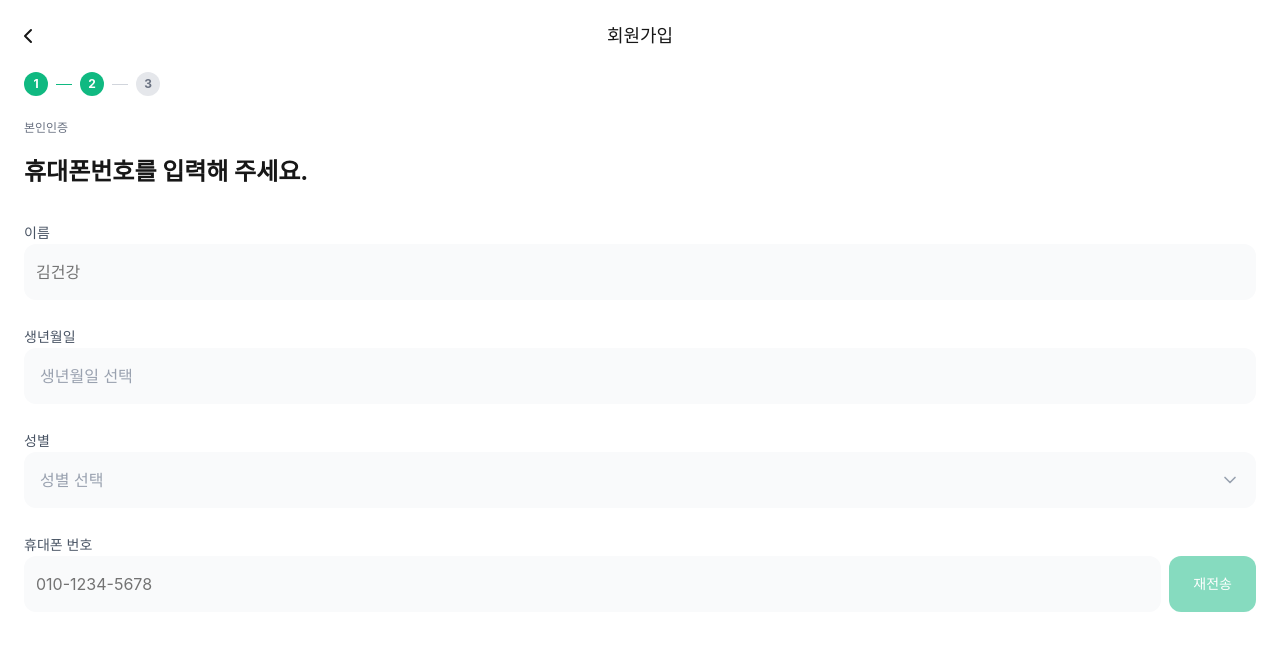
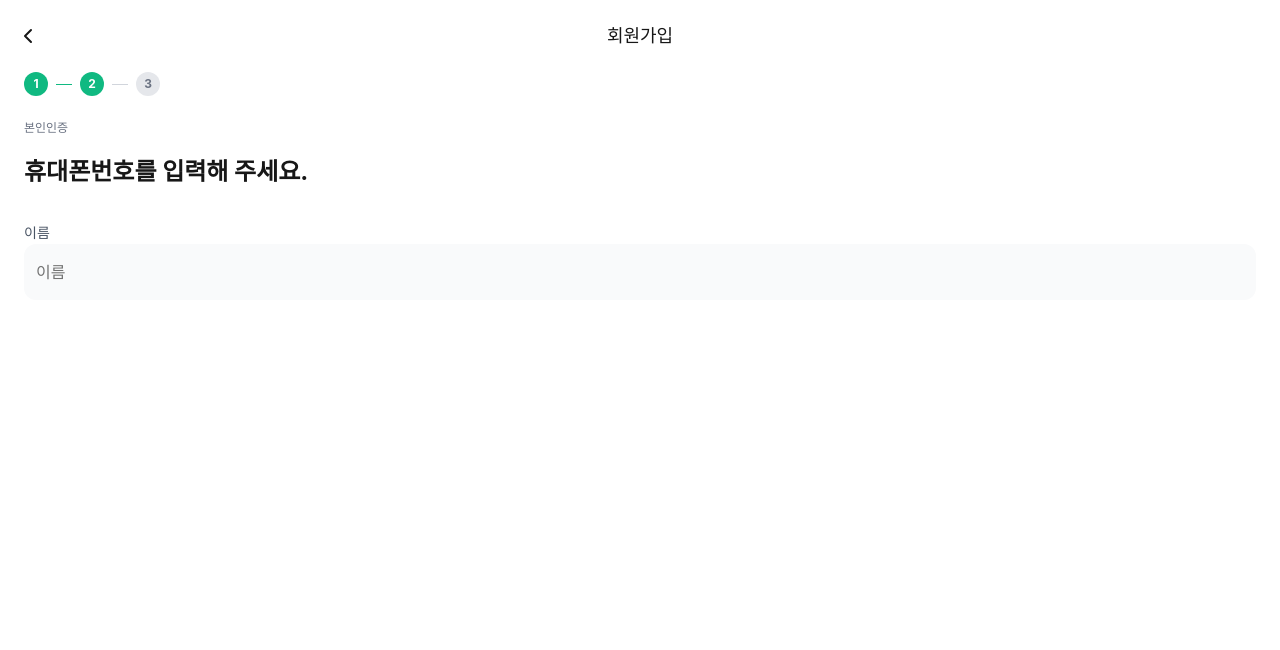
Before and after one commit to noino0819/oni_care, a Next.js app: page /signup/verify in a window 1280 px wide. Shown: the top 650 px of the page. Built offline with nearby package versions, Linux system fonts and the light colour scheme.

Commit message:
fix: 단계별 필드 표시 로직 복원 (순차적 UX)

```diff
--- a/src/app/signup/verify/page.tsx
+++ b/src/app/signup/verify/page.tsx
@@ -129,73 +129,8 @@ export default function SignupVerifyPage() {
         <h1 className="text-2xl font-bold mb-8">휴대폰번호를 입력해 주세요.</h1>
 
         <div className="space-y-6">
-          {/* 이름 */}
-          <div className="space-y-2">
-            <label className="text-sm text-gray-600">이름</label>
-            <Input
-              placeholder="김건강"
-              value={name}
-              onChange={(e) => setName(validateNameInput(e.target.value))}
-              onCompositionStart={() => setIsComposing(true)}
-              onCompositionEnd={(e) => {
-                setIsComposing(false);
-                const target = e.target as HTMLInputElement;
-                setName(validateNameInput(target.value));
-              }}
-              className="h-14 rounded-xl text-base bg-gray-50 border-none"
-            />
-          </div>
-
-          {/* 생년월일 */}
-          <div className="space-y-2">
-            <label className="text-sm text-gray-600">생년월일</label>
-            <div
-              className="h-14 rounded-xl flex items-center px-4 text-base bg-gray-50 cursor-pointer"
-              onClick={() => setShowDatePicker(true)}
-            >
-              <span className={birthDate ? "text-gray-900" : "text-gray-400"}>
-                {birthDate ? `${birthDate.slice(0,4)}.${birthDate.slice(4,6)}.${birthDate.slice(6,8)}` : "생년월일 선택"}
-              </span>
-            </div>
-          </div>
-
-          {/* 성별 */}
-          <div className="space-y-2">
-            <label className="text-sm text-gray-600">성별</label>
-            <div
-              className="h-14 rounded-xl flex items-center px-4 justify-between cursor-pointer bg-gray-50"
-              onClick={() => setShowGenderModal(true)}
-            >
-              <span className={gender ? "text-gray-900" : "text-gray-400"}>
-                {gender === "male" ? "남성" : gender === "female" ? "여성" : "성별 선택"}
-              </span>
-              <ChevronLeft className="h-5 w-5 rotate-270 text-gray-400" />
-            </div>
-          </div>
-
-          {/* 휴대폰 번호 */}
-          <div className="space-y-2">
-            <label className="text-sm text-gray-600">휴대폰 번호</label>
-            <div className="flex space-x-2">
-              <Input
-                type="tel"
-                placeholder="010-1234-5678"
-                value={phone}
-                onChange={(e) => setPhone(e.target.value.replace(/[^0-9]/g, ""))}
-                className="h-14 rounded-xl text-base bg-gray-50 border-none flex-1"
-              />
-              <Button
-                className="h-14 px-6 rounded-xl whitespace-nowrap"
-                disabled={!isPhoneValid}
-                onClick={handleSendPhone}
-              >
-                재전송
-              </Button>
-            </div>
-          </div>
-
-          {/* 인증번호 */}
-          {isPhoneSent && (
+          {/* 5. 인증번호 (가장 위) */}
+          {isPhoneSent && !isVerified && (
             <div className="space-y-2 animate-in fade-in slide-in-from-top-4 duration-300">
               <div className="relative">
                 <Input
@@ -222,6 +157,77 @@ export default function SignupVerifyPage() {
               )}
             </div>
           )}
+
+          {/* 4. 휴대폰 번호 */}
+          {isGenderValid && (
+            <div className="space-y-2 animate-in fade-in slide-in-from-top-4 duration-700">
+              <label className="text-sm text-gray-600">휴대폰 번호</label>
+              <div className="flex space-x-2">
+                <Input
+                  type="tel"
+                  placeholder="010-1234-5678"
+                  value={phone}
+                  onChange={(e) => setPhone(e.target.value.replace(/[^0-9]/g, ""))}
+                  className="h-14 rounded-xl text-base bg-gray-50 border-none flex-1"
+                />
+                <Button
+                  className="h-14 px-6 rounded-xl whitespace-nowrap"
+                  disabled={!isPhoneValid}
+                  onClick={handleSendPhone}
+                >
+                  재전송
+                </Button>
+              </div>
+            </div>
+          )}
+
+          {/* 3. 성별 */}
+          {isBirthDateValid && (
+            <div className="space-y-2 animate-in fade-in slide-in-from-top-4 duration-700">
+              <label className="text-sm text-gray-600">성별</label>
+              <div
+                className="h-14 rounded-xl flex items-center px-4 justify-between cursor-pointer bg-gray-50"
+                onClick={() => setShowGenderModal(true)}
+              >
+                <span className={gender ? "text-gray-900" : "text-gray-400"}>
+                  {gender === "male" ? "남성" : gender === "female" ? "여성" : "성별"}
+                </span>
+                <ChevronLeft className="h-5 w-5 rotate-270 text-gray-400" />
+              </div>
+            </div>
+          )}
+
+          {/* 2. 생년월일 */}
+          {isNameValid && (
+            <div className="space-y-2 animate-in fade-in slide-in-from-top-4 duration-700">
+              <label className="text-sm text-gray-600">생년월일</label>
+              <div
+                className="h-14 rounded-xl flex items-center px-4 text-base bg-gray-50 cursor-pointer"
+                onClick={() => setShowDatePicker(true)}
+              >
+                <span className={birthDate ? "text-gray-900" : "text-gray-400"}>
+                  {birthDate ? `${birthDate.slice(0,4)}.${birthDate.slice(4,6)}.${birthDate.slice(6,8)}` : "생년월일 선택"}
+                </span>
+              </div>
+            </div>
+          )}
+
+          {/* 1. 이름 (가장 아래) */}
+          <div className="space-y-2">
+            <label className="text-sm text-gray-600">이름</label>
+            <Input
+              placeholder="이름"
+              value={name}
+              onChange={(e) => setName(validateNameInput(e.target.value))}
+              onCompositionStart={() => setIsComposing(true)}
+              onCompositionEnd={(e) => {
+                setIsComposing(false);
+                const target = e.target as HTMLInputElement;
+                setName(validateNameInput(target.value));
+              }}
+              className="h-14 rounded-xl text-base bg-gray-50 border-none"
+            />
+          </div>
         </div>
       </div>
 
```
